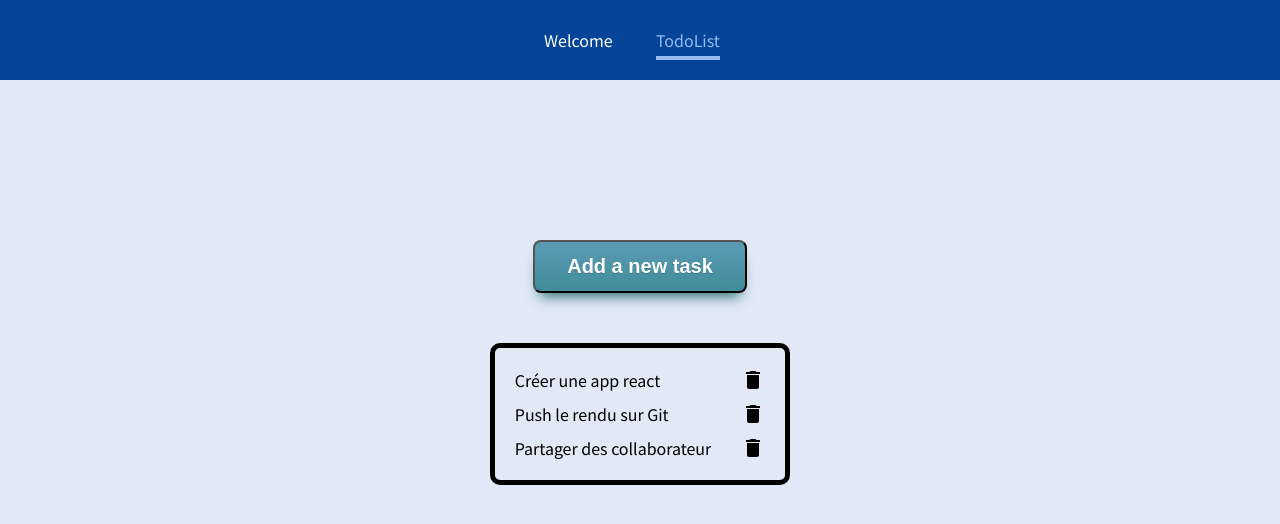
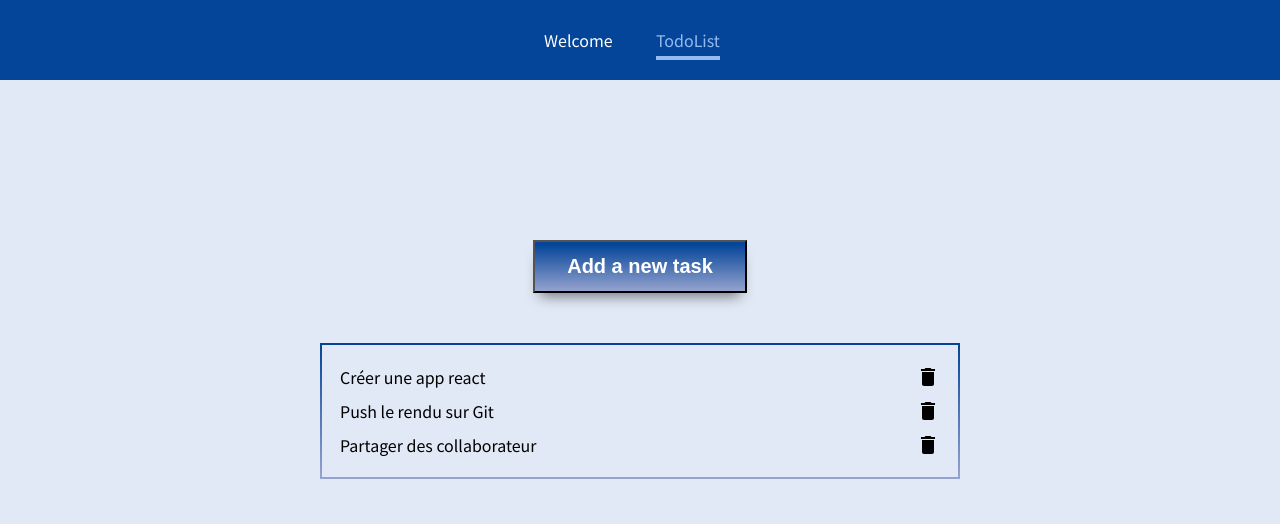
Before and after one commit to mriiad/todo-list, a React (Create React App) app: page /todolist in a window 1280 px wide. Shown: the top 524 px of the page. Built offline with nearby package versions, Linux system fonts and the light colour scheme; no server answers.

Commit message:
Adding some css properties & icons

```diff
--- a/src/components/NewItem.module.css
+++ b/src/components/NewItem.module.css
@@ -1,12 +1,14 @@
 .newItem {
+  display: flex;
+  flex-direction: row;
+  justify-content: center;
   margin-bottom: 50px;
 }
 
 .addTask__btn {
-  box-shadow: 0px 10px 14px -7px #276873;
-  background: linear-gradient(to bottom, #599bb3 5%, #408c99 100%);
-  background-color: #599bb3;
-  border-radius: 8px;
+  box-shadow: 0px 10px 14px -7px rgba(0, 0, 0, 0.5);
+  background: linear-gradient(to bottom, #044599 5%, #95a2ce 100%);
+  background-color: #fff;
   display: inline-block;
   cursor: pointer;
   color: #ffffff;
@@ -15,12 +17,11 @@
   font-weight: bold;
   padding: 13px 32px;
   text-decoration: none;
-  text-shadow: 0px 1px 0px #3d768a;
 }
 
 .addTask__btn:hover {
-  background: linear-gradient(to bottom, #408c99 5%, #599bb3 100%);
-  background-color: #408c99;
+  background: linear-gradient(to top, #044599 5%, #95a2ce 100%);
+  background-color: #fff;
 }
 
 .addTask__btn:active {
--- a/src/components/NewItemForm.js
+++ b/src/components/NewItemForm.js
@@ -1,4 +1,5 @@
 import AddCircleIcon from "@mui/icons-material/AddCircle";
+import CancelIcon from "@mui/icons-material/Cancel";
 import { useState } from "react";
 import classes from "./NewItemForm.module.css";
 
@@ -24,8 +25,8 @@ function NewItemForm({ addNewItem, cancelAdding }) {
   const pointerStyle = { cursor: "pointer" };
 
   return (
-    <div>
-      <button onClick={onCancelClickHandler}>Cancel</button>
+    <div className={classes.newItem__control__container}>
+      <CancelIcon onClick={onCancelClickHandler} style={pointerStyle} />
       <input
         className={classes.newItem__control}
         type="text"
--- a/src/components/NewItemForm.module.css
+++ b/src/components/NewItemForm.module.css
@@ -1,6 +1,13 @@
+.newItem__control__container {
+  display: flex;
+  flex-direction: row;
+  align-items: center;
+}
 .newItem__control {
   font: inherit;
   padding: 0.5rem;
+  margin-left: 20px;
+  margin-right: 20px;
   border-radius: 6px;
   border: 1px solid #ccc;
   width: 20rem;
--- a/src/pages/TodoList.module.css
+++ b/src/pages/TodoList.module.css
@@ -1,11 +1,19 @@
 .todoList {
   position: absolute;
+  width: 50%;
   text-align: center;
   top: 30%;
 }
 
 .todoItems {
+  position: absolute;
+  width: 100%;
   padding: 20px;
-  border: 5px solid;
-  border-radius: 10px;
+  border-top: 2px solid #044599;
+  border-bottom: 2px solid #95a2ce;
+  background-image: linear-gradient(#044599, #95a2ce),
+    linear-gradient(#044599, #95a2ce);
+  background-size: 2px 100%;
+  background-position: 0 0, 100% 0;
+  background-repeat: no-repeat;
 }
```
